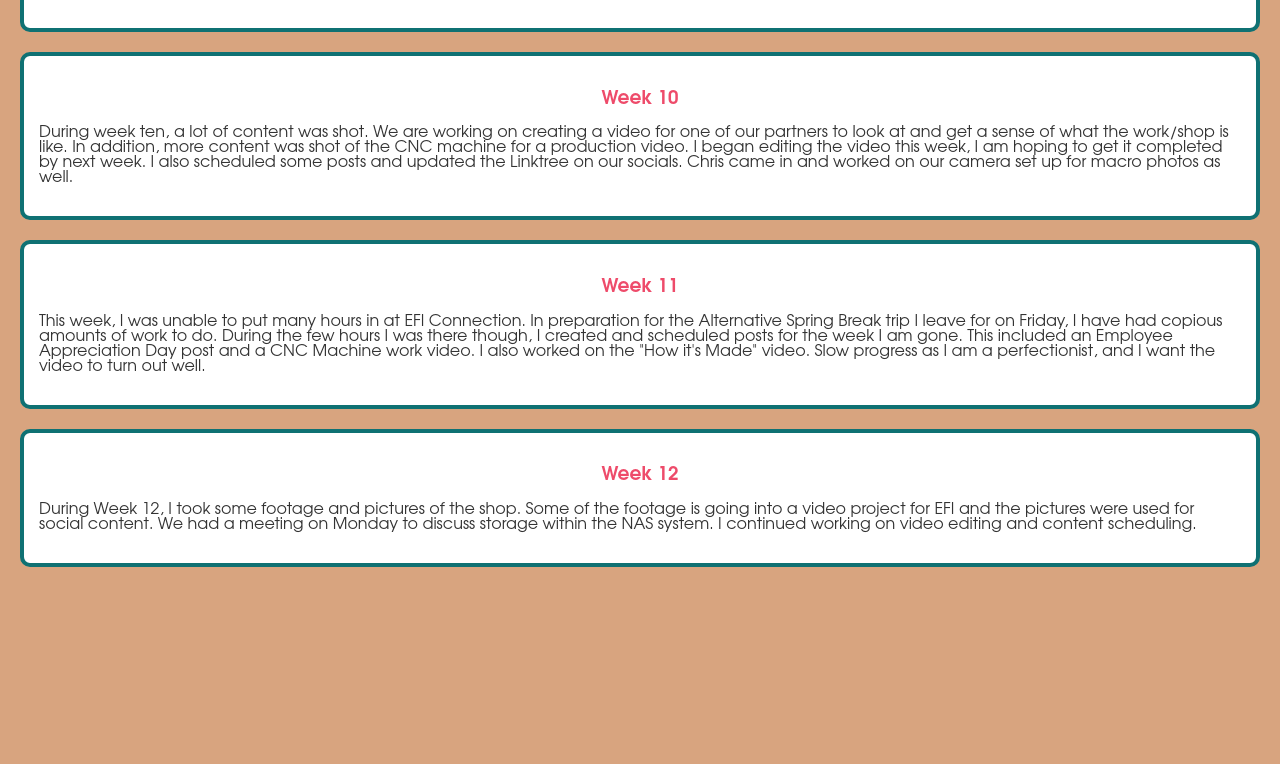
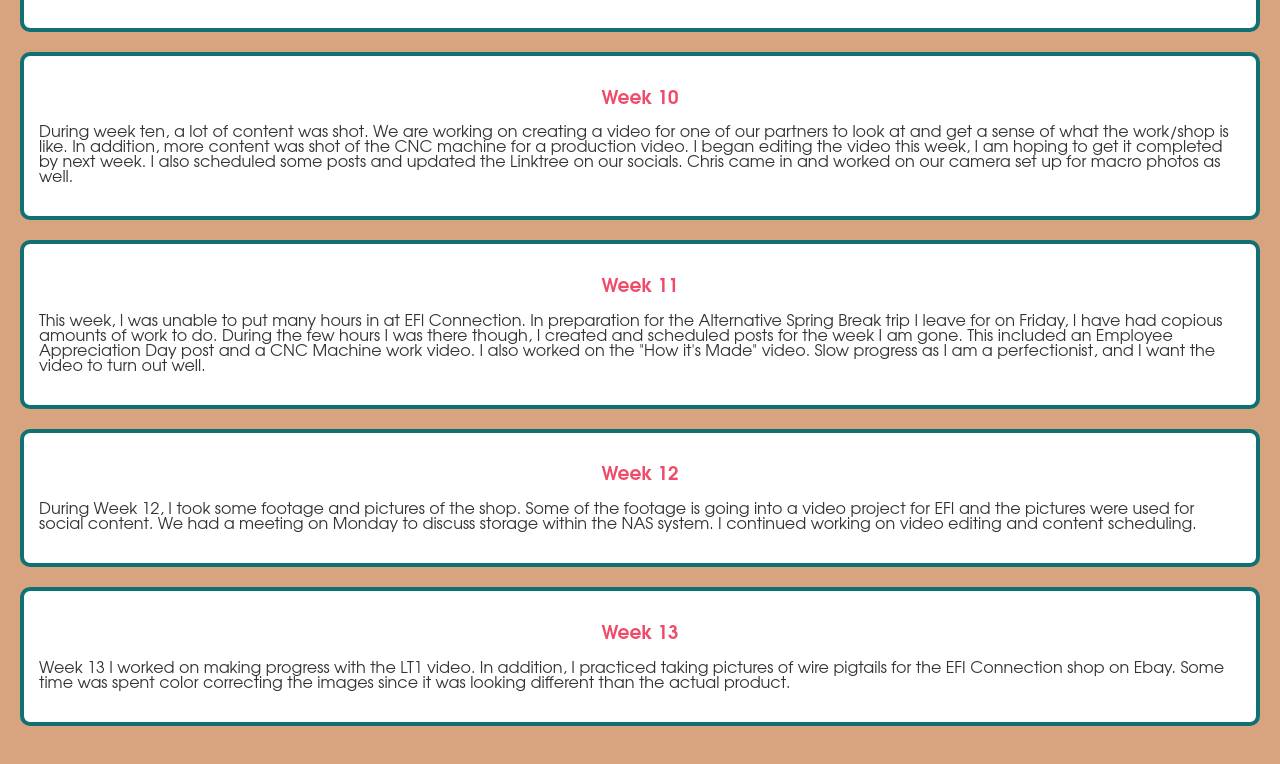
Before and after one commit to lindseyxwood/lindsey-wood-blog, a plain HTML site: page docs/intern.html in a window 1280 px wide. Shown: the part 1264-2028 px from the top of the page. Before the commit the page ends 1871 px from the top, so only its background shows below. Drawn offline with Linux system fonts and the light colour scheme.

Commit message:
update for week 13

```diff
--- a/docs/intern.html
+++ b/docs/intern.html
@@ -89,6 +89,11 @@
                 the pictures were used for social content. We had a meeting on Monday to discuss storage within the NAS system. I continued working
                 on video editing and content scheduling.</p>
             </article>
+            <article>
+                <h3>Week 13</h3>
+                <p>Week 13 I worked on making progress with the LT1 video. In addition, I practiced taking pictures of wire pigtails for
+                the EFI Connection shop on Ebay. Some time was spent color correcting the images since it was looking different than the actual product.</p>
+            </article>
         </div>
     </body>
 </html>
```
